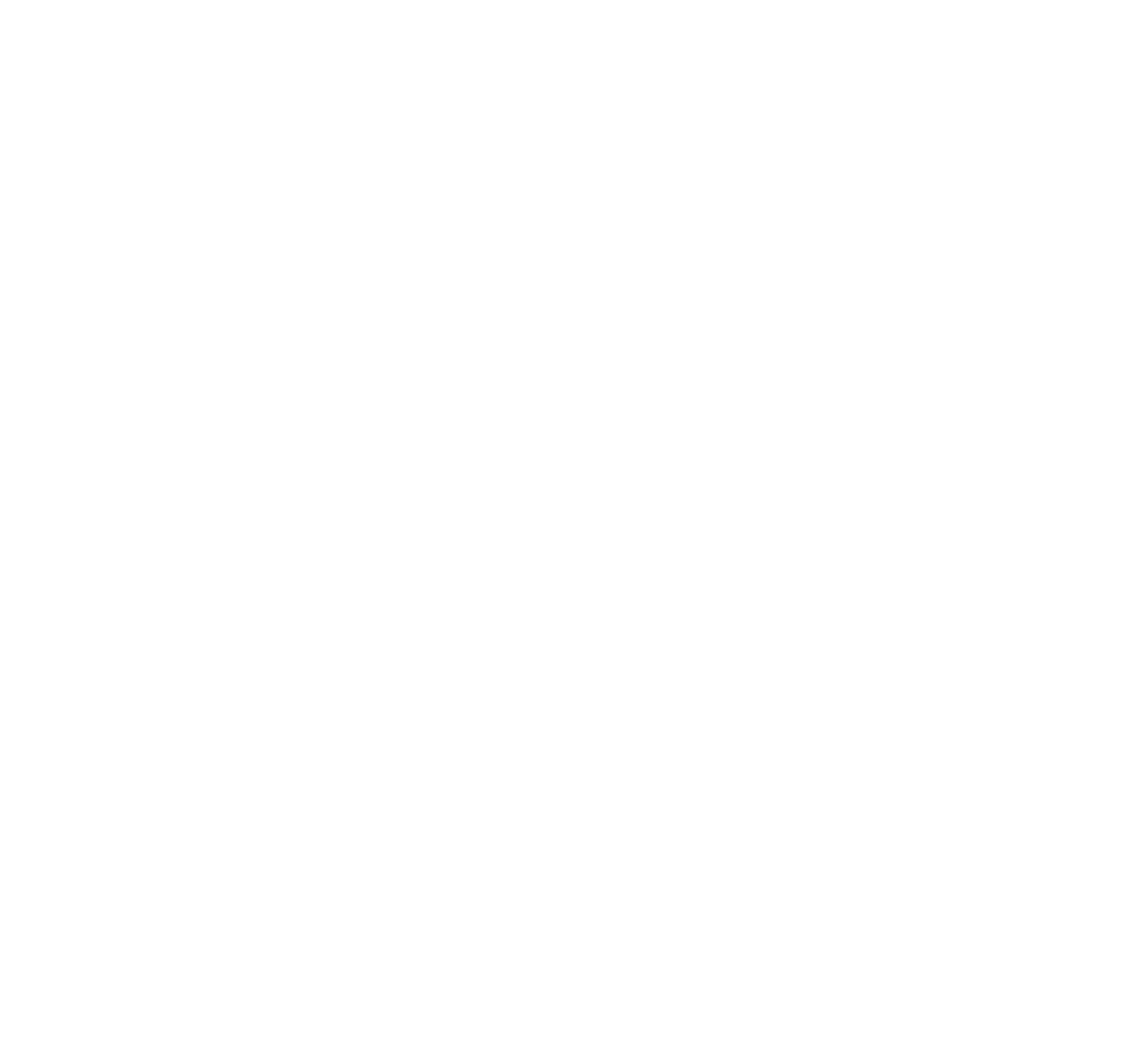
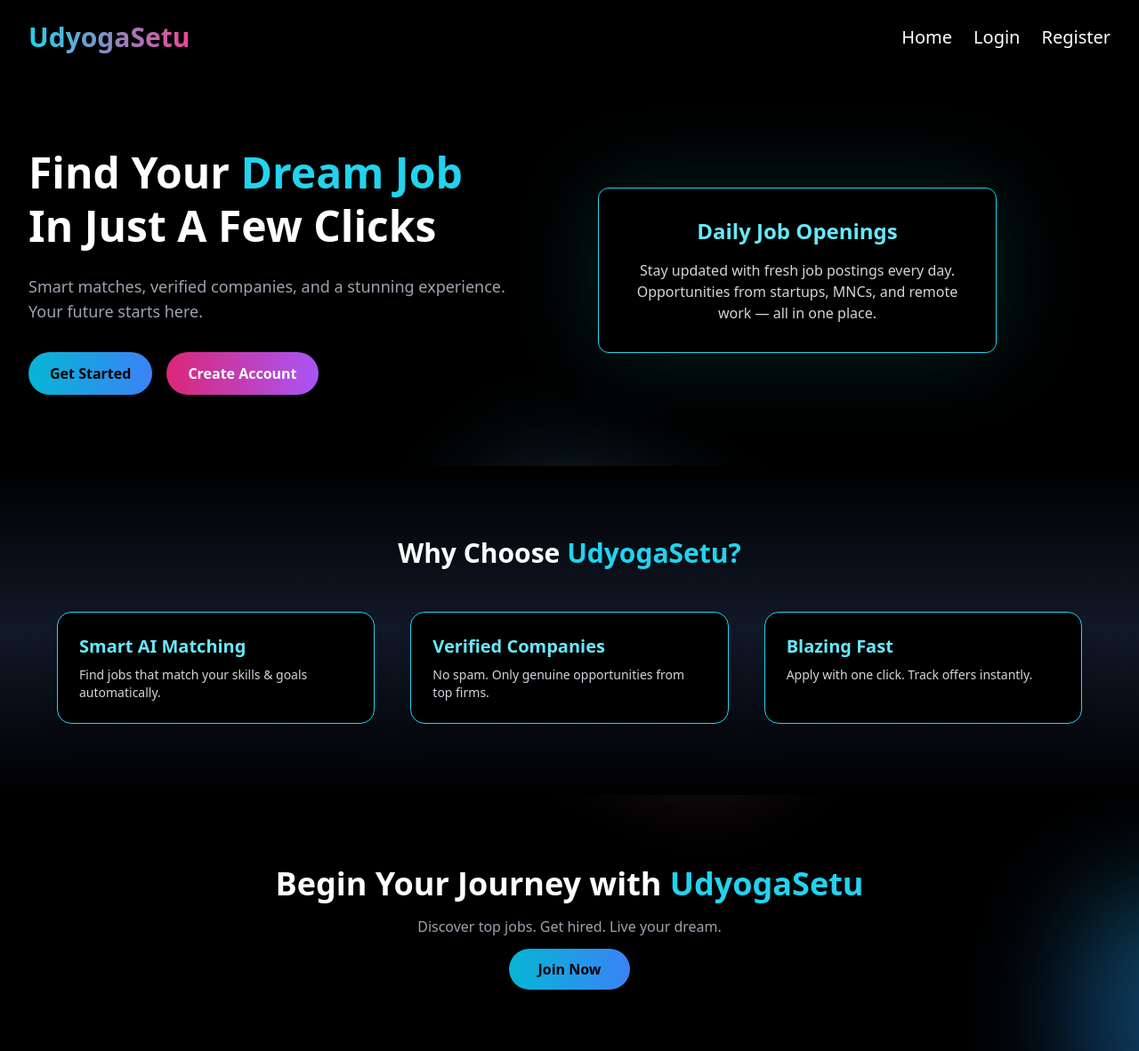
Before and after one commit to ramusiripalli/JobsFinder, a React (Vite) app in the folder client/: page / in a window 1280 px wide. Before the commit this address had no page. Shown: the whole page at 89% size. Before the commit the page ends 800 px from the top, so only its background shows below. Built offline with nearby package versions, Linux system fonts and the light colour scheme.

Commit message:
Modified Landing Page and Register Page

```diff
--- a/client/index.html
+++ b/client/index.html
@@ -2,9 +2,9 @@
 <html lang="en">
   <head>
     <meta charset="UTF-8" />
-    <link rel="icon" type="image/svg+xml" href="/vite.svg" />
+    <link rel="icon" type="image/png" href="/logo.png" />
     <meta name="viewport" content="width=device-width, initial-scale=1.0" />
-    <title>JOB Finder</title>
+    <title>UdyogaSetu</title>
   </head>
   <body>
     <div id="root"></div>
--- a/client/package.json
+++ b/client/package.json
@@ -15,6 +15,8 @@
     "axios": "^1.8.4",
     "react": "^19.0.0",
     "react-dom": "^19.0.0",
+    "react-hot-toast": "^2.5.2",
+    "react-icons": "^5.5.0",
     "react-redux": "^9.2.0",
     "react-router-dom": "^7.5.0",
     "react-toastify": "^11.0.5"
--- a/client/src/App.jsx
+++ b/client/src/App.jsx
@@ -3,12 +3,14 @@ import Login from "./pages/Login.jsx";
 import Register from "./pages/Register.jsx";
 import { ToastContainer } from 'react-toastify';
 import 'react-toastify/dist/ReactToastify.css';
+import Landing from "./pages/Landing.jsx";
 // import Dashboard from "./pages/Dashboard"; // upcoming
 
 function App() {
   return (
     <Router>
       <Routes>
+      <Route path="/" element={<Landing />} />
         <Route path="/login" element={<Login />} />
         <Route path="/register" element={<Register />} />
         {/* <Route path="/dashboard" element={<Dashboard />} /> */}
--- /dev/null
+++ b/client/src/pages/Landing.jsx
@@ -0,0 +1,106 @@
+import { Link } from "react-router-dom";
+
+const Landing = () => {
+  return (
+    <div className="min-h-screen bg-black text-white font-sans relative overflow-hidden">
+      {/* Background Glow Effects */}
+
+      <div className="absolute top-[50%] left-[40%] w-[400px] h-[200px] bg-gradient-to-br from-pink-400 to-cyan-600 opacity-40 blur-3xl rounded-full animate-spin" />
+      <div className="absolute bottom-[-10%] right-[-10%] w-[200px] h-[300px] bg-gradient-to-tr from-blue-600 to-cyan-400 opacity-40 blur-3xl rounded-full animate-pulse" />
+
+      {/* Navbar */}
+      <nav className="z-10 relative flex justify-between items-center px-8 py-6">
+        <h1 className="text-3xl font-bold bg-gradient-to-r from-cyan-400 to-pink-500 text-transparent bg-clip-text">
+        UdyogaSetu
+        </h1>
+        <div className="space-x-6 text-sm">
+          <Link to="/" className="hover:text-cyan-400 transition-all text-xl">Home</Link>
+          <Link to="/login" className="hover:text-cyan-400 transition-all text-xl">Login</Link>
+          <Link to="/register" className="hover:text-cyan-400 transition-all text-xl">Register</Link>
+        </div>
+      </nav>
+
+      {/* Hero Section */}
+      <section className="z-10 relative px-8 py-20 flex flex-col md:flex-row items-center justify-between gap-16 max-w-7xl mx-auto">
+        {/* Left Side */}
+        <div className="md:w-1/2">
+          <h2 className="text-5xl font-extrabold mb-6 leading-tight text-white">
+            Find Your <span className="text-cyan-400">Dream Job</span><br />
+            In Just A Few Clicks
+          </h2>
+          <p className="text-gray-400 text-lg mb-8">
+            Smart matches, verified companies, and a stunning experience. Your future starts here.
+          </p>
+          <div className="flex gap-4 flex-wrap">
+            <Link
+              to="/login"
+              className="px-6 py-3 rounded-full font-semibold bg-gradient-to-r from-cyan-500 to-blue-500 hover:from-blue-500 hover:to-cyan-400 text-black shadow-lg hover:scale-105 transition transform duration-300"
+            >
+              Get Started
+            </Link>
+            <Link
+              to="/register"
+              className="px-6 py-3 rounded-full font-semibold bg-gradient-to-r from-pink-600 to-purple-500 hover:from-purple-500 hover:to-pink-400 text-white shadow-lg hover:scale-105 transition transform duration-300"
+            >
+              Create Account
+            </Link>
+          </div>
+        </div>
+
+        {/* Right Side */}
+        <div className="md:w-1/2">
+    <div className="w-full max-w-md p-8 rounded-xl backdrop-blur-lg bg-black border border-cyan-400 shadow-[0_0_100px_#00ffff22]">
+      <h3 className="text-2xl font-semibold text-cyan-300 text-center">
+        Daily Job Openings
+      </h3>
+      <p className="text-gray-300 text-center mt-4">
+        Stay updated with fresh job postings every day. Opportunities from startups, MNCs, and remote work — all in one place.
+      </p>
+    </div>
+  </div>
+      </section>
+
+      {/* Features Section */}
+      <section className="z-10 relative px-8 py-20 bg-gradient-to-t from-black via-gray-900 to-black">
+
+        <h3 className="text-3xl text-center font-bold mb-12">
+          Why Choose <span className="text-cyan-400">UdyogaSetu?</span>
+        </h3>
+
+        <div className="max-w-6xl mx-auto grid md:grid-cols-3 gap-10">
+          {[
+            { title: "Smart AI Matching", desc: "Find jobs that match your skills & goals automatically." },
+            { title: "Verified Companies", desc: "No spam. Only genuine opportunities from top firms." },
+            { title: "Blazing Fast", desc: "Apply with one click. Track offers instantly." },
+          ].map((item, index) => (
+            <div
+              key={index}
+              className="bg-black border border-cyan-400 p-6 rounded-2xl shadow-xl hover:shadow-cyan-500/80 transition-all"
+            >
+              <h4 className="text-xl font-semibold text-cyan-300 mb-2">{item.title}</h4>
+              <p className="text-gray-300 text-sm">{item.desc}</p>
+            </div>
+          ))}
+        </div>
+      </section>
+
+      {/* Final CTA */}
+      <section className="px-8 py-20 text-center bg-black">
+        <h2 className="text-4xl font-bold mb-4 text-white">
+          Begin Your Journey with <span className="text-cyan-400">UdyogaSetu</span>
+        </h2>
+        <p className="text-gray-400 mb-6">
+          Discover top jobs. Get hired. Live your dream.
+        </p>
+        <Link
+          to="/register"
+          className="bg-gradient-to-r from-cyan-500 to-blue-500 hover:from-blue-500 hover:to-cyan-400 text-black font-semibold px-8 py-3 rounded-full transition-all shadow-lg hover:scale-105"
+        >
+          Join Now
+        </Link>
+      </section>
+    </div>
+  );
+};
+
+export default Landing;
--- a/client/src/pages/Register.jsx
+++ b/client/src/pages/Register.jsx
@@ -1,127 +1,127 @@
-import { useState } from "react";
-import axios from "axios";
-import { useNavigate, Link } from "react-router-dom";
-import { toast } from "react-toastify";
-import { EyeIcon, EyeSlashIcon } from "@heroicons/react/24/outline";
+import React, { useState } from 'react';
+import { Link } from 'react-router-dom';
+import { FaEye, FaEyeSlash } from 'react-icons/fa';
+import { Toaster, toast } from 'react-hot-toast';
 
 const Register = () => {
-  const [form, setForm] = useState({
-    name: "",
-    email: "",
-    password: "",
-    confirmPassword: "",
+  const [formData, setFormData] = useState({
+    name: '',
+    email: '',
+    password: '',
+    confirmPassword: '',
   });
+
   const [showPassword, setShowPassword] = useState(false);
   const [showConfirmPassword, setShowConfirmPassword] = useState(false);
 
-  const navigate = useNavigate();
+  const handleChange = (e) => {
+    setFormData({ ...formData, [e.target.name]: e.target.value });
+  };
 
   const handleSubmit = async (e) => {
     e.preventDefault();
+    const { name, email, password, confirmPassword } = formData;
 
-    if (form.password !== form.confirmPassword) {
-      return toast.error("Passwords do not match!");
+    if (!name || !email || !password || !confirmPassword) {
+      return toast.error('Please fill all fields!');
+    }
+
+    if (password !== confirmPassword) {
+      return toast.error('Passwords do not match!');
     }
 
     try {
-      await axios.post("http://localhost:5000/api/auth/register", {
-        name: form.name,
-        email: form.email,
-        password: form.password,
+      const res = await fetch(`${import.meta.env.VITE_API_BASE_URL}/api/auth/register`, {
+        method: 'POST',
+        headers: { 'Content-Type': 'application/json' },
+        body: JSON.stringify(formData),
       });
-      toast.success("Registration successful! 🎉");
-      navigate("/login");
-    } catch (err) {
-      toast.error(err.response?.data?.msg || "Registration failed!");
+
+      const data = await res.json();
+      if (res.ok) {
+        toast.success('Registered successfully!');
+      } else {
+        toast.error(data.message || 'Registration failed!');
+      }
+    } catch (error) {
+      console.error(error);
+      toast.error('Something went wrong!');
     }
   };
 
   return (
-    <div className="min-h-screen flex items-center justify-center bg-gradient-to-br from-blue-100 to-blue-300 px-4">
-      <form
-        onSubmit={handleSubmit}
-        className="bg-white p-8 rounded-xl shadow-2xl w-full max-w-md space-y-5"
-      >
-        <h2 className="text-3xl font-bold text-center text-blue-700">
-          Create an Account
+    <div className="min-h-screen bg-gradient-to-br from-black via-gray-900 to-black flex justify-center items-center px-4">
+      <Toaster position="top-center" />
+
+      <div className="max-w-md w-full bg-[#0f0f0f] rounded-2xl shadow-lg shadow-cyan-400/80 border border-cyan-600/60 p-8">
+        <h2 className="text-3xl font-bold text-white text-center mb-6">
+          Create your <span className="text-cyan-400">UdyogaSetu</span> Account
         </h2>
 
+        <form onSubmit={handleSubmit} className="space-y-5">
           <input
             type="text"
-          placeholder="Name"
-          value={form.name}
-          onChange={(e) => setForm({ ...form, name: e.target.value })}
-          className="input"
-          required
+            name="name"
+            placeholder="Full Name"
+            className="w-full px-4 py-3 bg-transparent border border-cyan-500/70 rounded-xl text-white placeholder-gray-400 focus:outline-none focus:ring-2 focus:ring-cyan-500 transition"
+            onChange={handleChange}
           />
 
           <input
             type="email"
+            name="email"
             placeholder="Email"
-          value={form.email}
-          onChange={(e) => setForm({ ...form, email: e.target.value })}
-          className="input"
-          required
+            className="w-full px-4 py-3 bg-transparent border border-cyan-500/70 rounded-xl text-white placeholder-gray-400 focus:outline-none focus:ring-2 focus:ring-cyan-500 transition"
+            onChange={handleChange}
           />
 
           <div className="relative">
             <input
-            type={showPassword ? "text" : "password"}
+              type={showPassword ? 'text' : 'password'}
+              name="password"
               placeholder="Password"
-            value={form.password}
-            onChange={(e) => setForm({ ...form, password: e.target.value })}
-            className="input pr-12"
-            required
+              className="w-full px-4 py-3 pr-10 bg-transparent border border-cyan-500/70 rounded-xl text-white placeholder-gray-400 focus:outline-none focus:ring-2 focus:ring-cyan-500 transition"
+              onChange={handleChange}
             />
             <span
               onClick={() => setShowPassword(!showPassword)}
-            className="absolute top-3 right-3 cursor-pointer text-gray-500"
+              className="absolute right-3 top-3.5 text-white cursor-pointer"
             >
-            {showPassword ? (
-              <EyeSlashIcon className="h-5 w-5" />
-            ) : (
-              <EyeIcon className="h-5 w-5" />
-            )}
+              {showPassword ? <FaEyeSlash /> : <FaEye />}
             </span>
           </div>
 
           <div className="relative">
             <input
-            type={showConfirmPassword ? "text" : "password"}
+              type={showConfirmPassword ? 'text' : 'password'}
+              name="confirmPassword"
               placeholder="Confirm Password"
-            value={form.confirmPassword}
-            onChange={(e) =>
-              setForm({ ...form, confirmPassword: e.target.value })
-            }
-            className="input pr-12"
-            required
+              className="w-full px-4 py-3 pr-10 bg-transparent border border-cyan-500/70 rounded-xl text-white placeholder-gray-400 focus:outline-none focus:ring-2 focus:ring-cyan-500 transition"
+              onChange={handleChange}
             />
             <span
               onClick={() => setShowConfirmPassword(!showConfirmPassword)}
-            className="absolute top-3 right-3 cursor-pointer text-gray-500"
+              className="absolute right-3 top-3.5 text-white cursor-pointer"
             >
-            {showConfirmPassword ? (
-              <EyeSlashIcon className="h-5 w-5" />
-            ) : (
-              <EyeIcon className="h-5 w-5" />
-            )}
+              {showConfirmPassword ? <FaEyeSlash /> : <FaEye />}
             </span>
           </div>
 
-        <button type="submit" className="btn w-full">
+          <button
+            type="submit"
+            className="w-full py-3 bg-gradient-to-r from-cyan-600 to-pink-600 text-white font-bold rounded-xl shadow-md hover:shadow-cyan-500 transition duration-300"
+          >
             Register
           </button>
+        </form>
 
-        <p className="text-center text-sm mt-4">
-          Already have an account?{" "}
-          <Link
-            to="/login"
-            className="text-blue-600 hover:underline font-semibold"
-          >
+        <p className="text-center text-gray-400 mt-5">
+          Already have an account?{' '}
+          <Link to="/login" className="text-cyan-400 hover:underline">
             Login here
           </Link>
         </p>
-      </form>
+      </div>
     </div>
   );
 };
```
Also changed, not shown: client/src/index.css (+30 -0 lines), client/src/pages/Login.jsx (+44 -57 lines), client/public/logo.png (added), 1 other file (tests, documents, lock files or other folders). Lines whose indentation alone changed are shown as unchanged.
